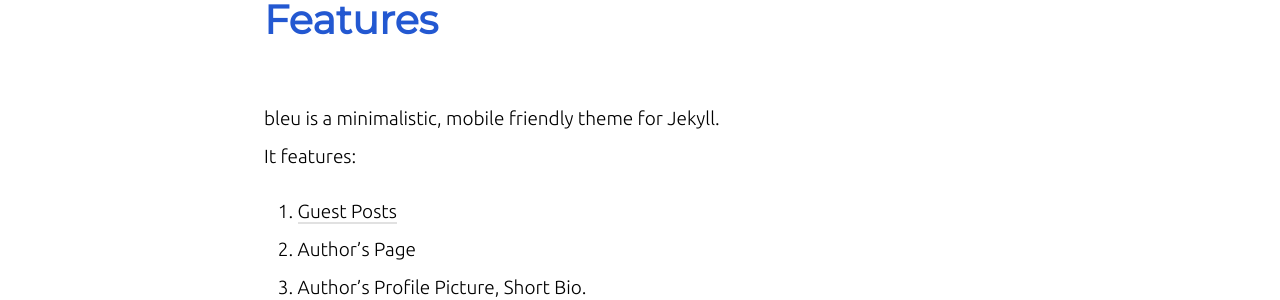
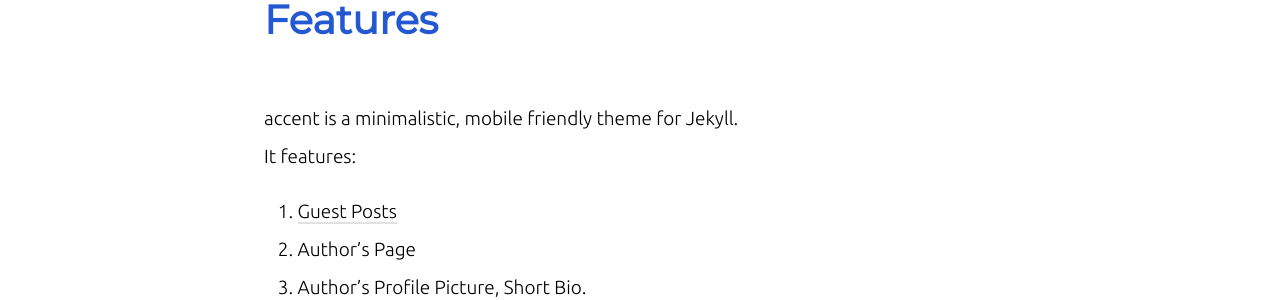
Before and after one commit to ankitsultana/accent, a Jekyll site: the page built from _posts/2016-01-09-Features.markdown, in a window 1280 px wide. Shown: the part 122-422 px from the top of the page. Built offline with Jekyll 4.4.1, drawn with Linux system fonts in a browser that asks for light colours; nearby versions of some CDN libraries.

Commit message:
change name

```diff
--- a/_config.yml
+++ b/_config.yml
@@ -2,7 +2,7 @@
 
 title: accent
 url: "http://ankitsultana.me"
-baseurl: "/bleu"
+baseurl: "/accent"
 
 # This will show up at the top of index page
 site_heading: >
@@ -13,7 +13,7 @@
 # This description will show up in google search results
 # (for index page) etc.
 description: >
-    bleu is, as Trump would put it, the best
+    accent is, as Trump would put it, the best
 
 # Toggle your short bio, which will displayed on your index page
 # Just toggle it and run jekyll again to see
--- a/_layouts/default.html
+++ b/_layouts/default.html
@@ -5,7 +5,7 @@
 
     <meta charset="utf-8">
     <meta name="viewport" content="width=device-width, initial-scale=1">
-    <meta name="keywords" content="blog, bleu, {{ site.author }}, {{ site.title }}, jekyll">
+    <meta name="keywords" content="blog, accent, {{ site.author }}, {{ site.title }}, jekyll">
     <meta name="author" content="{{ site.author }}">
     {% if page.url == "/404.html" %}
         <meta http-equiv="refresh" content="5; url=/">
--- a/_posts/2016-01-09-Features.markdown
+++ b/_posts/2016-01-09-Features.markdown
@@ -1,15 +1,15 @@
 ---
 ---
 
-bleu is a minimalistic, mobile friendly theme for Jekyll.
+accent is a minimalistic, mobile friendly theme for Jekyll.
 
 It features:
 
-1. [Guest Posts](http://ankitsultana.me/bleu/guest-posts.html)
+1. [Guest Posts](http://ankitsultana.me/accent/guest-posts.html)
 2. Author's Page
 3. Author's Profile Picture, Short Bio.
 4. Pagination using `jekyll-paginate`
-5. [Syntax Highlighting](http://ankitsultana.me/bleu/documentation.html) for code
+5. [Syntax Highlighting](http://ankitsultana.me/accent/documentation.html) for code
 6. RSS Feed
-7. [Google Analytics](http://ankitsultana.me/bleu/documentation.html)
-8. Full Documentation on the [Demo](http://ankitsultana.me/bleu) website.
+7. [Google Analytics](http://ankitsultana.me/accent/documentation.html)
+8. Full Documentation on the [Demo](http://ankitsultana.me/accent) website.
```
Also changed, not shown: _posts/2016-01-09-Documentation.markdown (+5 -5 lines), README.md.
